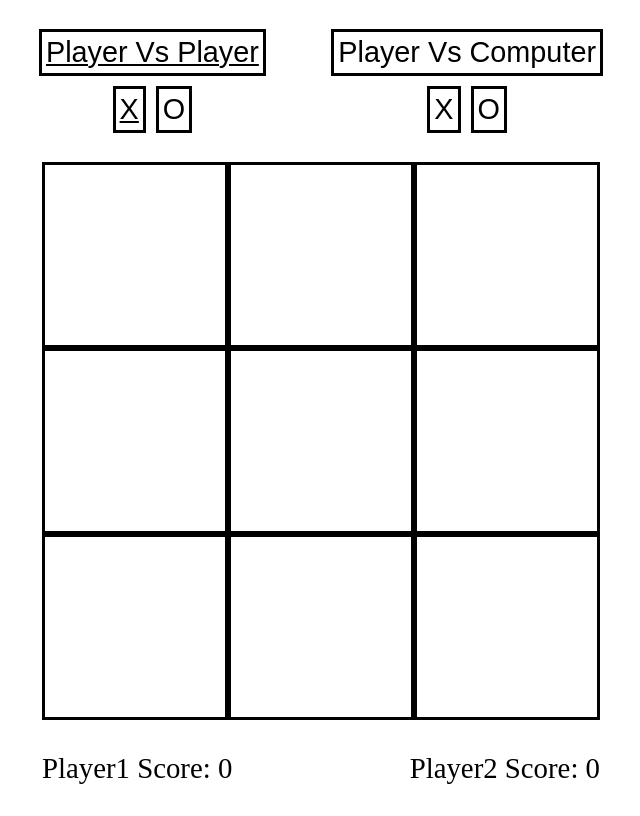
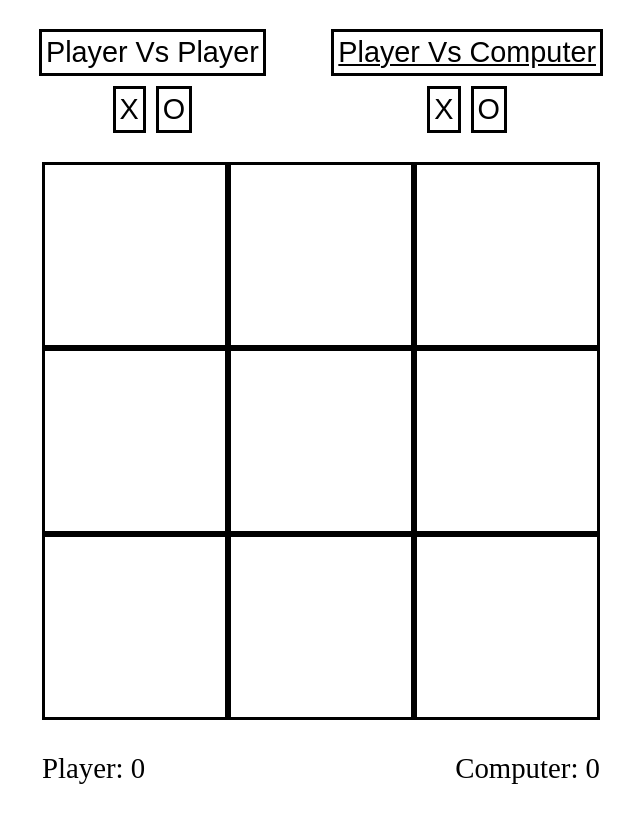
Before and after one commit to ThreeDotsEllipsis/tic-tac-toe, a plain HTML site: page index.html in a window 1280 px wide. Shown: the whole page, without its empty margins (319-959 px from the left). Drawn offline with Linux system fonts and the light colour scheme.

Commit message:
Changing state works visually

```diff
--- a/index.html
+++ b/index.html
@@ -12,13 +12,13 @@
             <div class="pvp">
                 <button class="mode chosen">Player Vs Player</button>
                 <div class="choice">
-                    <button class="chosen">X</button><button>O</button>
+                    <button class="chosen" disabled="true">X</button><button disabled="true">O</button>
                 </div>
             </div>
             <div class="pve">
                 <button class="mode">Player Vs Computer</button>
                 <div class="choice">
-                    <button>X</button><button>O</button>
+                    <button disabled="true">X</button><button disabled="true">O</button>
                 </div>
             </div>
         </div>
@@ -34,8 +34,8 @@
             <div class="cell"></div>
         </div>
         <div class="bottom-bar">
-            <div class="player1-score">Player1 Score: 0</div>
-            <div class="player2-score">Player2 Score: 0</div>
+            <div class="player1-score">Player1: 0</div>
+            <div class="player2-score">Player2: 0</div>
         </div>
     </div>
 </body>
--- a/script.js
+++ b/script.js
@@ -1,5 +1,62 @@
-const button = document.querySelectorAll(".choice > button");
+const Mode = {
+    PVP: 0,
+    PVE: 1
+}
 
-button.forEach((el) => {
-    el.disabled = true;
-});
+let state = {
+    player1: document.querySelector(".player1-score"),
+    player2: document.querySelector(".player2-score"),
+    pvpButton: document.querySelector(".pvp > .mode"),
+    pveButton: document.querySelector(".pve > .mode"),
+    pveSymbols: document.querySelectorAll(".pve > .choice > button"),
+
+    type: Mode.PVP,
+
+    changeMode: function(type) {
+        this.changeBottomBar(type);
+        this.changeTopBar(type);
+    },
+    changeBottomBar(type) {
+        if(type == Mode.PVP) {
+            this.player1.textContent = "Player1: 0";
+            this.player2.textContent = "Player2: 0";
+        }
+        else {
+            this.player1.textContent = "Player: 0";
+            this.player2.textContent = "Computer: 0";
+        }
+    },
+    changeTopBar(type) {
+        const currentSymbol = document.querySelector(".choice > .chosen");
+        currentSymbol.classList.remove("chosen");
+
+        if(type == Mode.PVP) {
+            this.pveButton.classList.remove("chosen");
+            this.pvpButton.classList.add("chosen");
+
+            const newSymbol = document.querySelector(".pvp > .choice > button:first-child");
+            newSymbol.classList.add("chosen");
+        }
+        else {
+            this.pvpButton.classList.remove("chosen");
+            this.pveButton.classList.add("chosen");
+
+            this.pveSymbols.forEach((el) => {
+                el.disabled = false;
+                el.addEventListener("click", (event) => this.chooseSymbol(event));
+            });
+        }
+    },
+    chooseSymbol(event) {
+        event.target.classList.add("chosen");
+        this.pveSymbols.forEach((el) => {
+            el.disabled = true;
+            el.removeEventListener("click", () => {});
+        });
+    },
+    getMode: function() {
+        return this.type;
+    }
+}
+
+state.changeMode(Mode.PVE);
```
